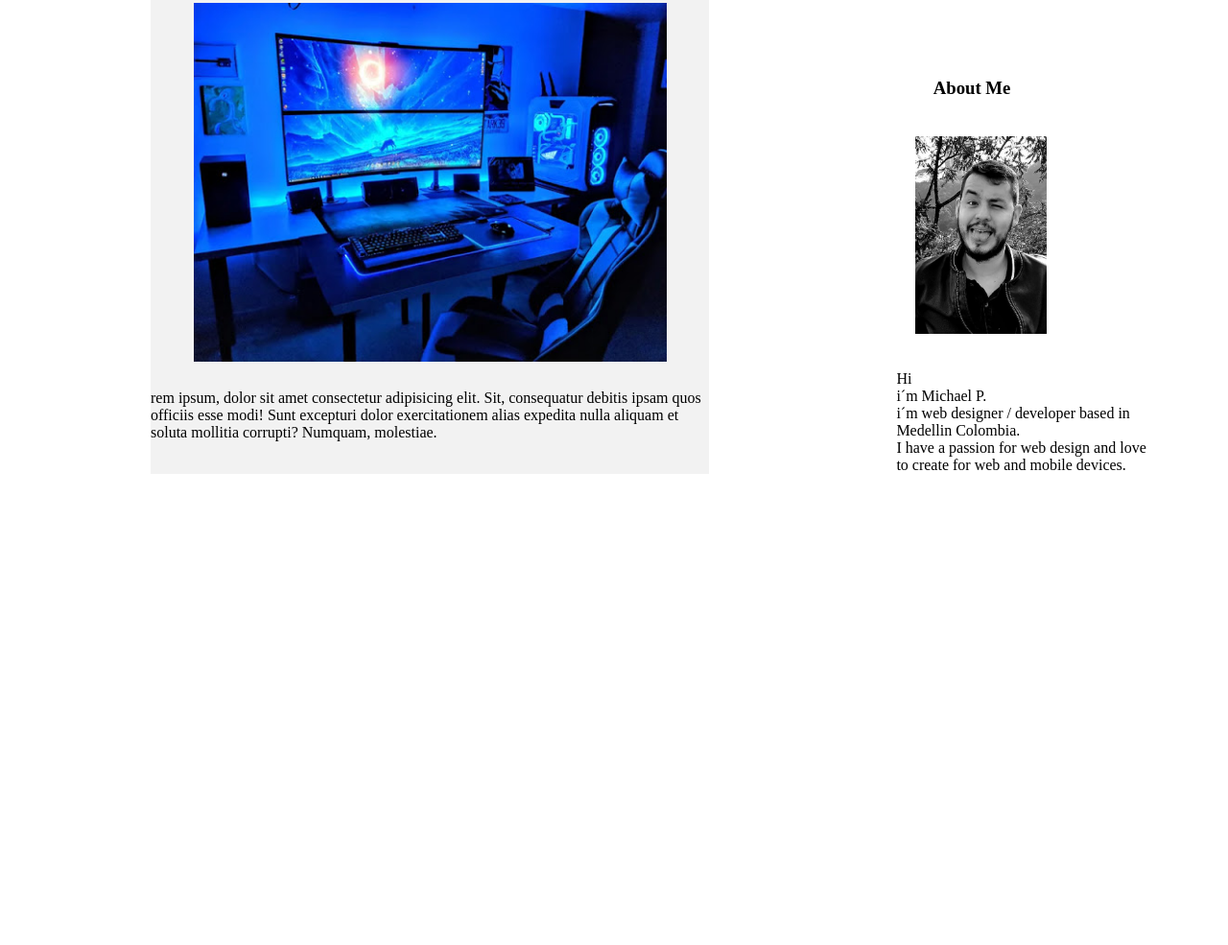
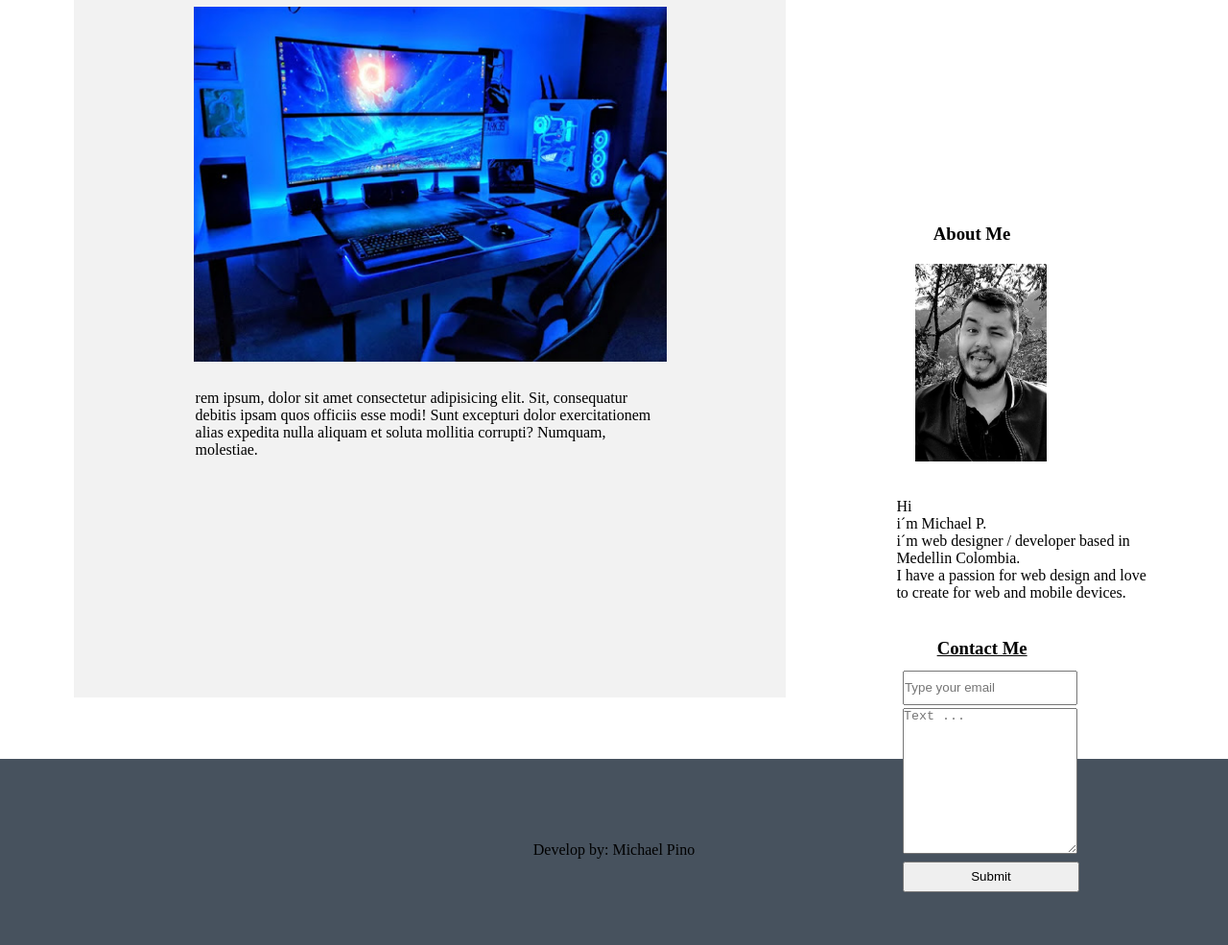
Before and after one commit to MikePino/Proyecto-1, a plain HTML site: page index.html in a window 1280 px wide. Shown: the part 499-1484 px from the top of the page at 96% size. Before the commit the page ends 993 px from the top, so only its background shows below. Drawn offline with Linux system fonts and the light colour scheme.

Commit message:
finished footer and form

```diff
--- a/index.css
+++ b/index.css
@@ -37,6 +37,7 @@
 .section2 {
     display: flex;
     margin-top: 48px;
+    margin-bottom: 64px;
     width: 100%;
 
 }
@@ -56,17 +57,23 @@
     width: 582px;
     height: 565px;
     background-color:#F2F2F2;
+    padding-bottom: 233px;
+    padding-left: 80px;
+    padding-right: 80px;
     justify-content: center;
     align-items: center;
     flex-direction: column;
 }
 .margin-title{
-    margin-bottom: 6%;
+    margin-top:6%;
+    margin-bottom: 4%;
 }
 
 .margin-paragraph {
     margin-top: 5%;
     margin-bottom: 3%;
+    padding-left: 8%;
+    padding-right:7%;
 }
 .img-article {
     width: 493px;
@@ -86,12 +93,12 @@
 }
 
 .margin-title-aside {
-    margin-top: 17%;
+    margin-top: 5%;
     margin-left: 20%;
 }
 
 .margin-aside {
-    margin-top:10%;
+    margin-top:5%;
     margin-left: 15%;
 }
 
@@ -99,3 +106,35 @@
     margin-top: 10%;
     margin-left: 10%;
 }
+
+.margin-form {
+    margin-top: 10%;
+    text-decoration-line: underline;
+    margin-left: 21%;
+}
+
+.form {
+    margin-top:2%;
+    margin-left: 8%;
+    width: 178px;
+    height: 32px;
+}
+
+.form-text {
+    margin-top:2%;
+    margin-left: 8%;
+    width: 180px;
+}
+
+.button {
+    margin-top:2%;
+    margin-left: 8%;
+    width: 184px;
+    height: 32px;
+}
+.footer {
+    text-align: center;
+    padding-top: 86px;
+    padding-bottom: 90px;
+    background-color: #47525E;
+}
--- a/index.html
+++ b/index.html
@@ -41,8 +41,21 @@
                I have a passion for web design and love<br>
                to create for web and mobile devices.
            </p>
+           <h1 class="margin-form">Contact Me</h1>
+           <form class="form">
+               <label for="email"></label>
+               <input type="text" name="email" id="email" placeholder="Type your email" class="form">
+               <label for="text"></label>
+               <textarea name="text" id="text" cols="30" rows="10" placeholder="Text ..." class="form-text"></textarea>
+               <button type="submit" class="button">Submit</button>
+           </form>
             </p>
+
+            </form>
         </aside>
     </section>
+    <footer class="footer">
+        <p>Develop by: Michael Pino</p>
+    </footer>
 </body>
 </html>
```
